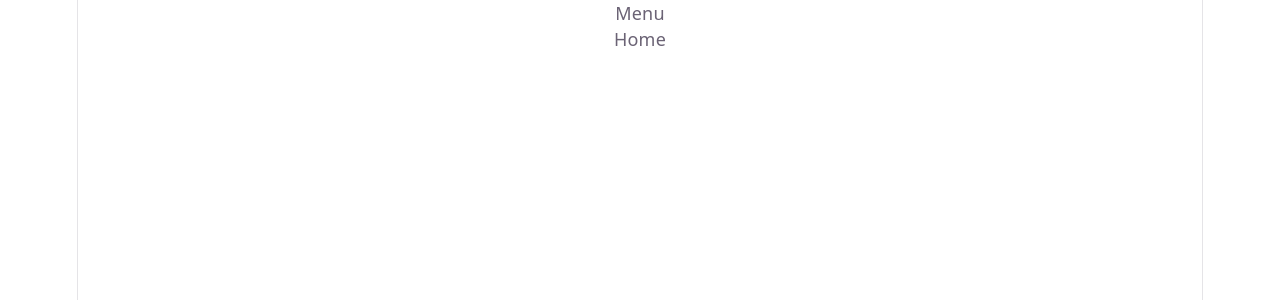
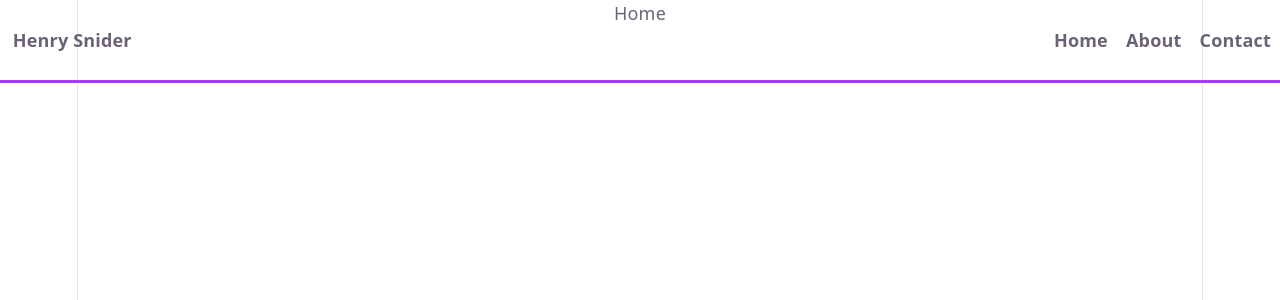
Before and after one commit to henrysnider/henrysnider.github.io, a React (Vite) app: page / in a window 1280 px wide. Shown: the top 300 px of the page. Built offline with nearby package versions, Linux system fonts and the light colour scheme.

Commit message:
init header menu

```diff
--- a/src/HeaderMenu.tsx
+++ b/src/HeaderMenu.tsx
@@ -1,6 +1,15 @@
+import './styles/header.css'
+
 function HeaderMenu() {
     return (
-      <header>Menu</header>
+      <nav className="header-menu">
+        <b className="header-item header-title">Henry Snider</b>
+        <div className="header-nav">
+          <b className="header-item header-navitem">Home</b>
+          <b className="header-item header-navitem">About</b>
+          <b className="header-item header-navitem">Contact</b>
+        </div>
+      </nav>
     );
 }
 
--- /dev/null
+++ b/src/styles/header.css
@@ -0,0 +1,36 @@
+.header-menu {
+  top: 0%;
+  left: 0%;
+  position: absolute;
+  width: 100%;
+  height: 10%;
+  display: flex;
+  background-color: var(--secondary);
+  border-bottom-color: var(--accent);
+  border-bottom-width: var(--border-width);
+  border-bottom-style: solid;
+}
+
+.header-item {
+  font-size: var(--txt-medium);
+  height: 100%;
+  align-content: center;
+  display: block;
+  padding-inline: 1%;
+}
+
+.header-nav {
+  right: 0%;
+  height: 100%;
+  position: absolute;
+  justify-content: end;
+  display: flex;
+}
+
+.header-navitem {
+  padding-inline: 5%;
+}
+
+.header-title {
+  font-size: var(--txt-large);
+}
```
